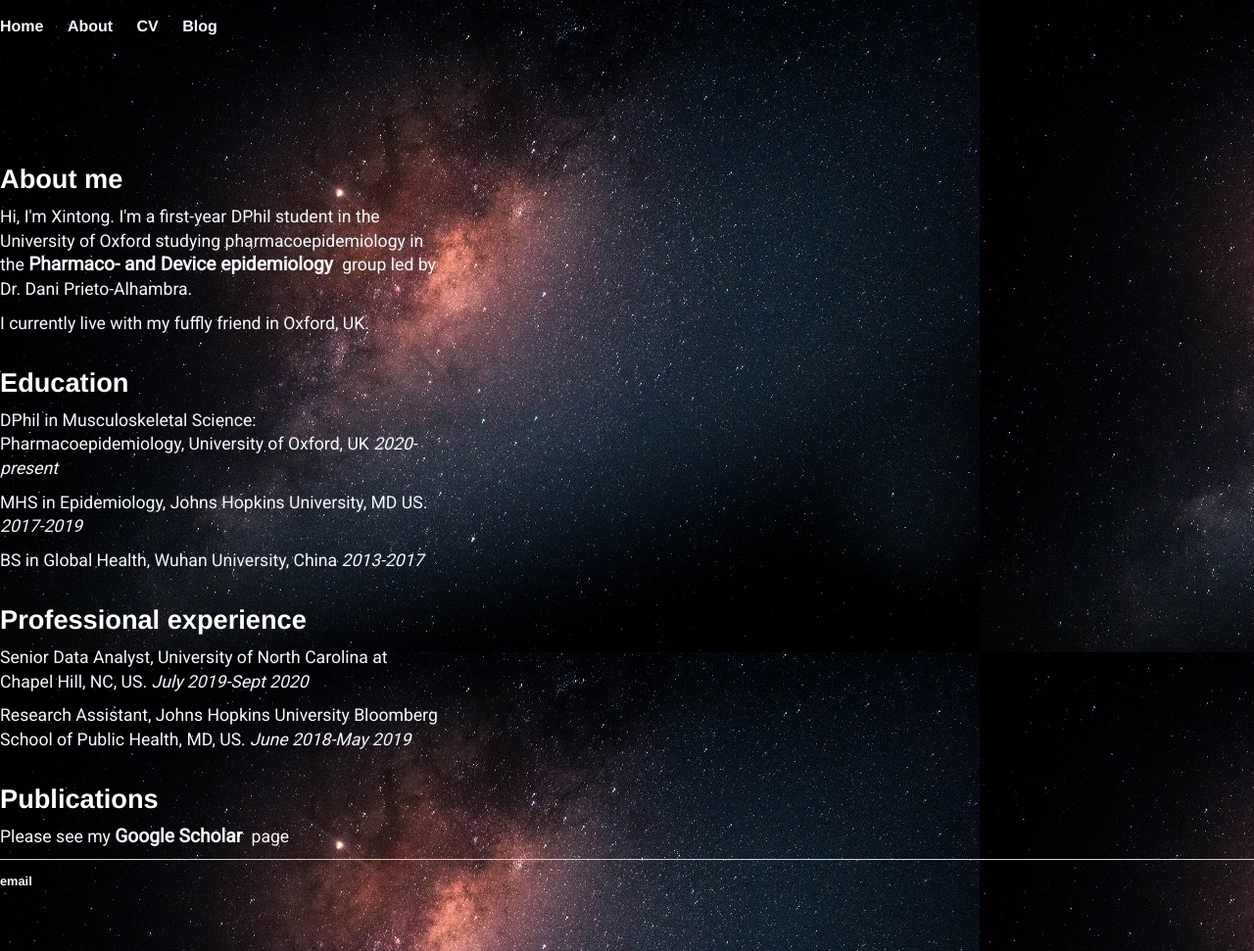
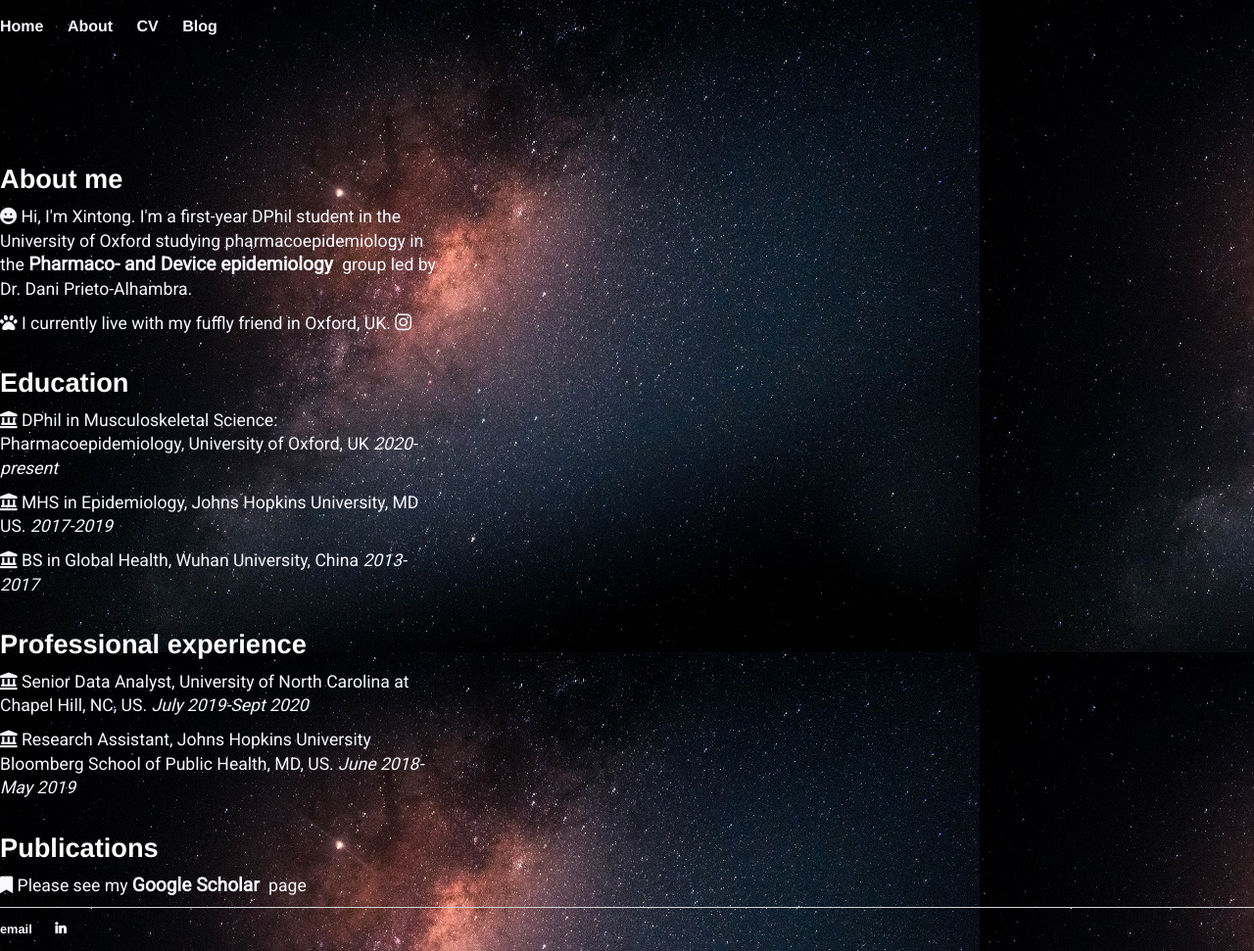
Before and after one commit to Xintong-Li-ZnCu/Xintong-Li-ZnCu.github.io, a Jekyll site: the page built from about/index.html, in a window 1280 px wide. Shown: the whole page at 98% size. Built offline with Jekyll 4.4.1, drawn with Linux system fonts in a browser that asks for light colours; nearby versions of some CDN libraries; a style sheet for code colours, icons or effects is not loaded.

Commit message:
Update default.html

```diff
--- a/_layouts/default.html
+++ b/_layouts/default.html
@@ -2,6 +2,12 @@
 <html>
   <head>
     <title>{{ page.title }}</title>
+    <meta charset="UTF-8">
+    <meta name="viewport" content="width=device-width, initial-scale=1.0">
+    <meta http-equiv="X-UA-Compatible" content="ie=edge">
+    <link rel="stylesheet" href="https://cdn.jsdelivr.net/gh/jpswalsh/academicons@1/css/academicons.min.css">
+    <link rel="stylesheet" href="https://use.fontawesome.com/releases/v5.4.1/css/all.css" integrity="sha384-5sAR7xN1Nv6T6+dT2mhtzEpVJvfS3NScPQTrOxhwjIuvcA67KV2R5Jz6kr4abQsz" crossorigin="anonymous">
+
     <!-- link to main stylesheet -->
     <link rel="stylesheet" type="text/css" href="/css/main.css">
 
```
